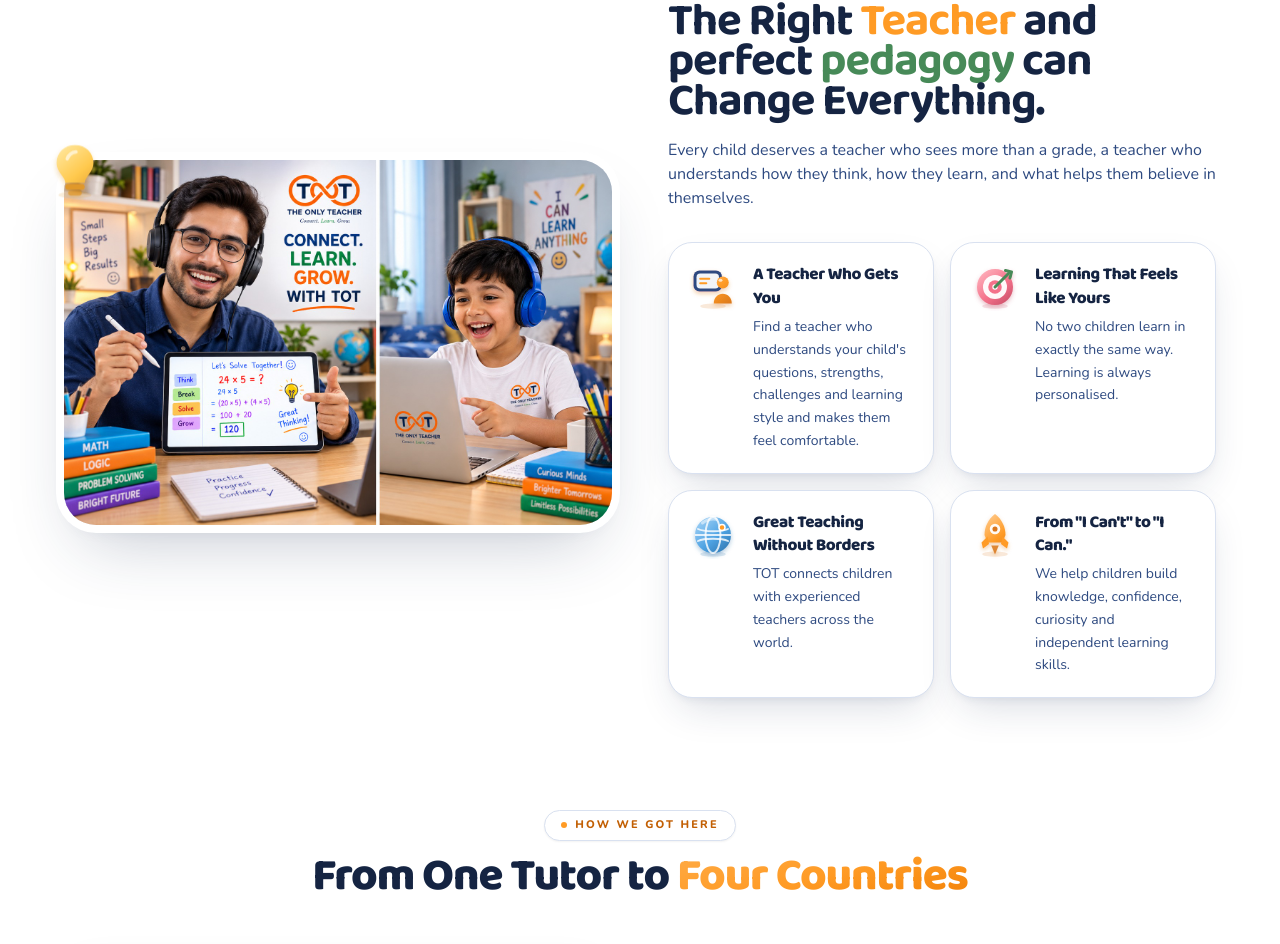
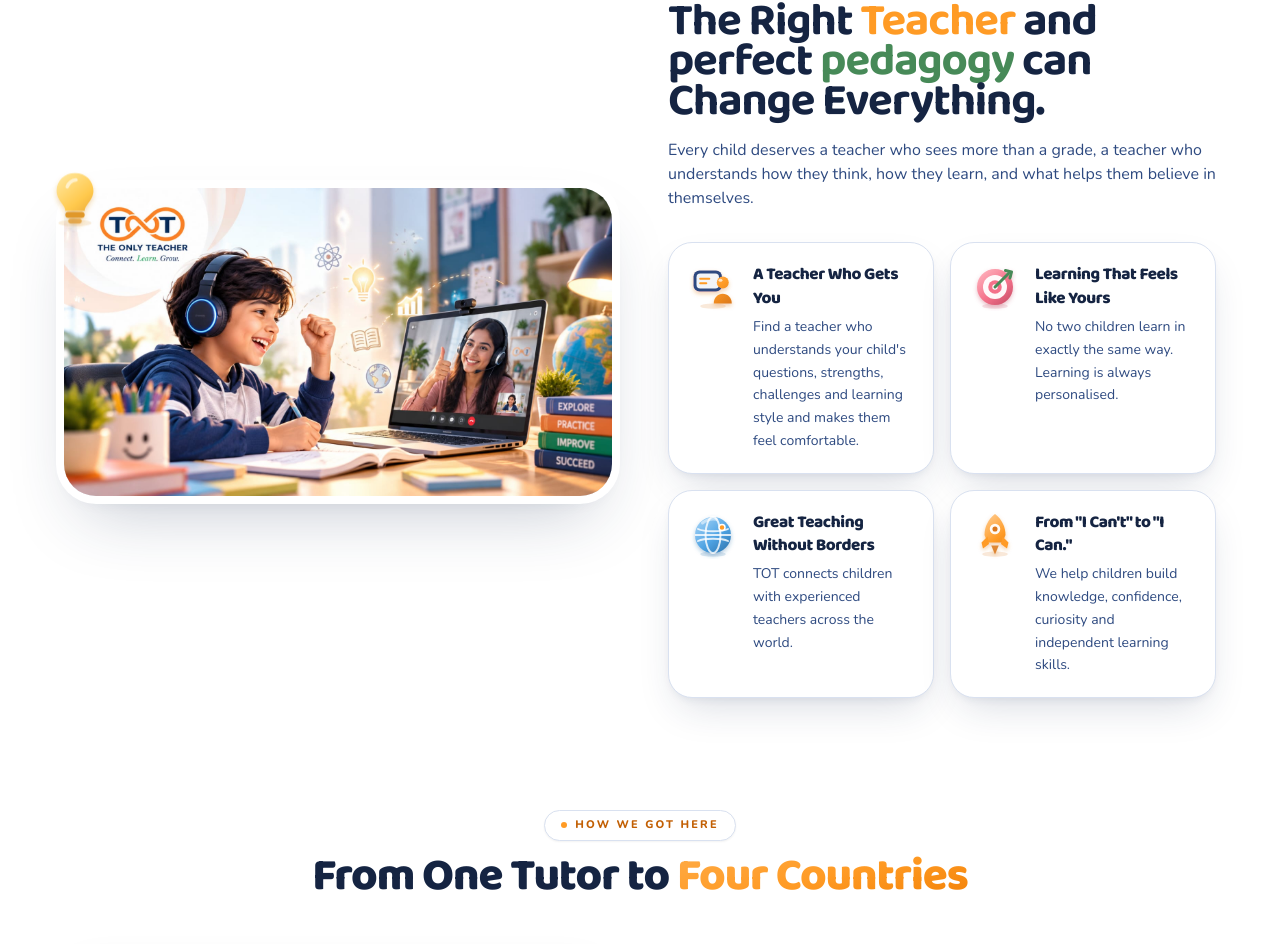
Before and after one commit to Lakshayg001/OnlyTeacher, a React (Vite) app: page /about in a window 1280 px wide. Shown: the part 2123-3067 px from the top of the page. Built offline with nearby package versions, Linux system fonts and the light colour scheme.

Commit message:
Update About page image to aboutvala

```diff
--- a/src/pages/About.tsx
+++ b/src/pages/About.tsx
@@ -169,7 +169,7 @@
                     <Reveal>
                         <div className="relative">
                             <div className="overflow-hidden rounded-4xl shadow-clay-lg ring-8 ring-white">
-                                <SmartImage src="/aboutv.jpeg" alt="A teacher working with a student" fallbackIcon="teacher" className="w-full" imgClassName="!h-auto !object-contain" />
+                                <SmartImage src="/aboutvala.jpeg" alt="A teacher working with a student" fallbackIcon="teacher" className="w-full" imgClassName="!h-auto !object-contain" />
                             </div>
 
                             <div className="absolute -left-5 -top-5 animate-float">
```
Also changed, not shown: public/aboutvala.jpeg (added).
